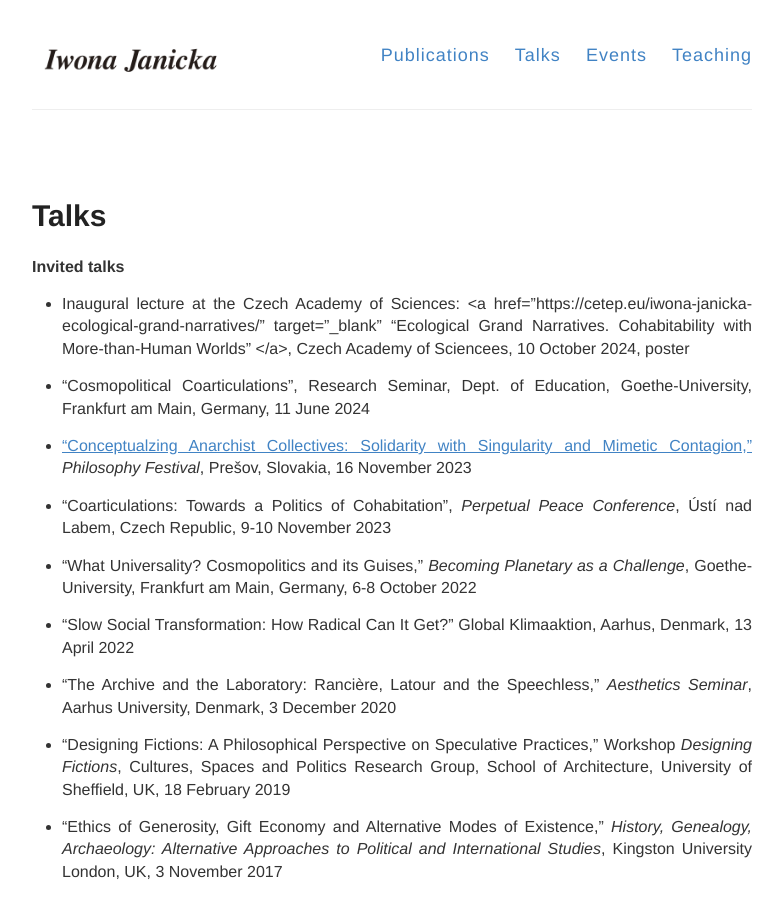
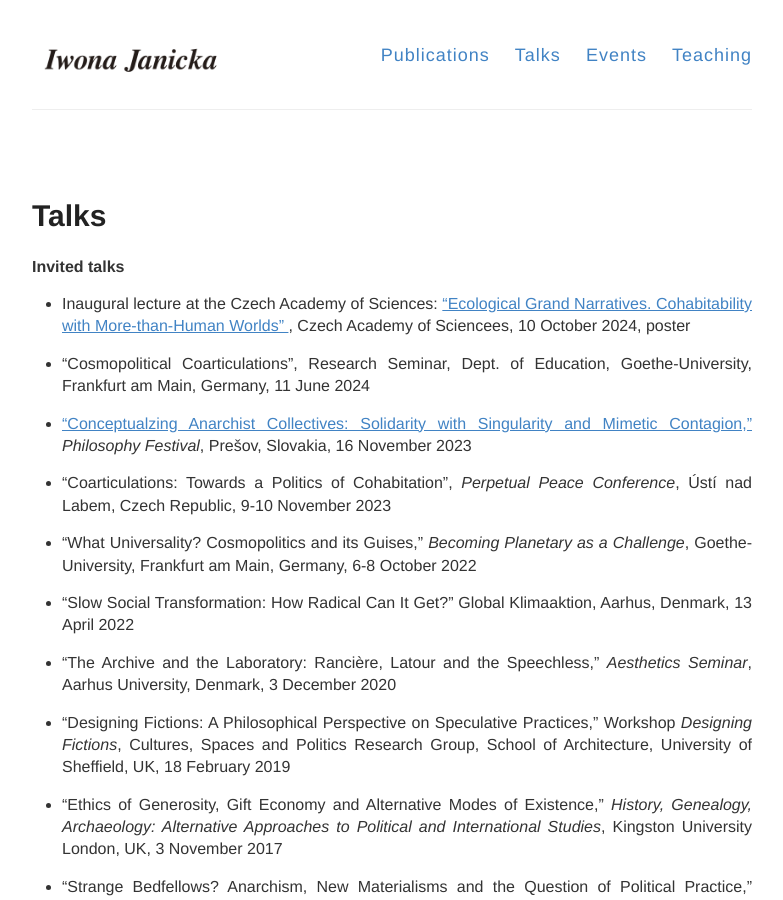
Before and after one commit to IJanicka/IJanicka.github.io, a Jekyll site: the page built from talks.md, in a window 1280 px wide and 900 px high. Shown: the whole window, without its empty margins (248-1031 px from the left). Built offline with Jekyll 4.4.1, drawn with Linux system fonts in a browser that asks for light colours.

Commit message:
Update talks.md

```diff
--- a/talks.md
+++ b/talks.md
@@ -8,7 +8,7 @@
 
 **Invited talks**<br>
 
-* Inaugural lecture at the Czech Academy of Sciences: <a href="https://cetep.eu/iwona-janicka-ecological-grand-narratives/" target="_blank" "Ecological Grand Narratives. Cohabitability with More-than-Human Worlds" </a>, Czech Academy of Sciencees, 10 October 2024, poster <br>
+* Inaugural lecture at the Czech Academy of Sciences: <a href="https://cetep.eu/iwona-janicka-ecological-grand-narratives/" target="_blank"> "Ecological Grand Narratives. Cohabitability with More-than-Human Worlds" </a>, Czech Academy of Sciencees, 10 October 2024, poster <br>
 
 * “Cosmopolitical Coarticulations”, Research Seminar, Dept. of Education, Goethe-University, Frankfurt am Main, Germany, 11 June 2024 <br>
 
```
